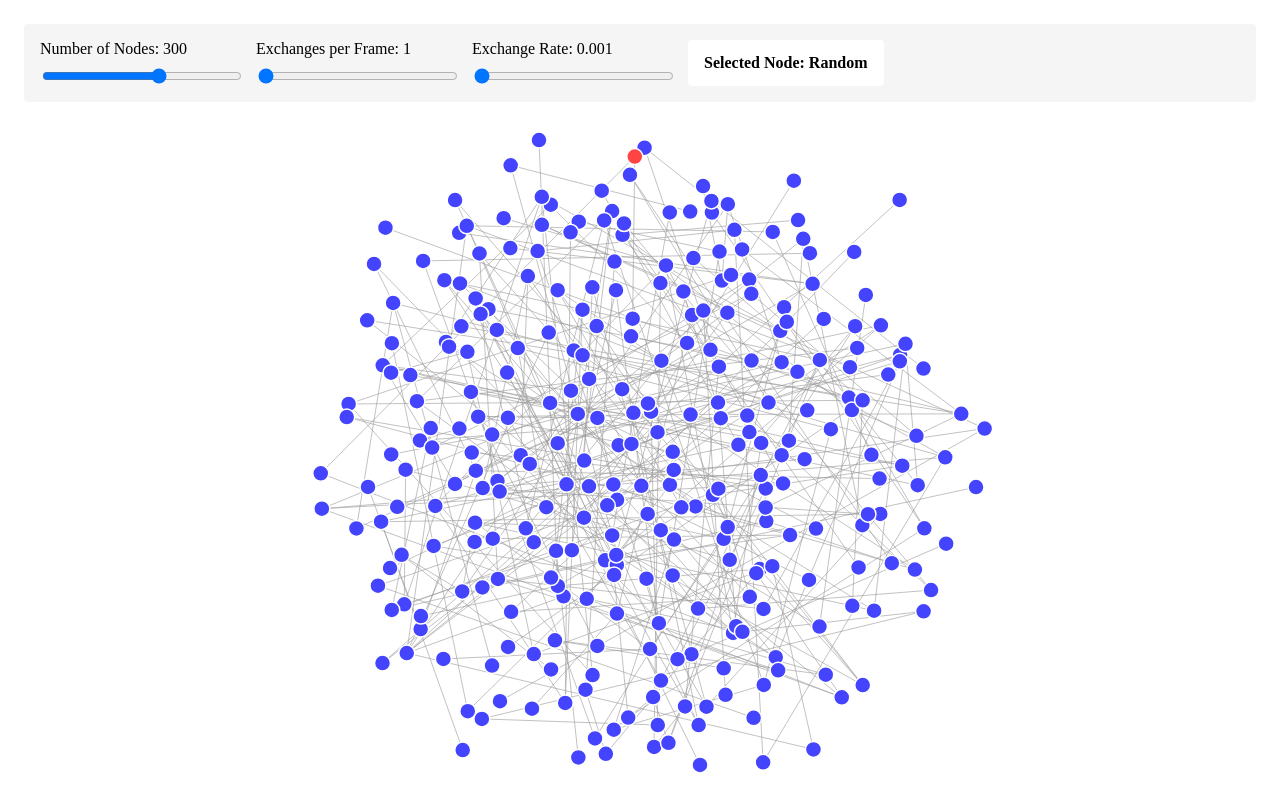
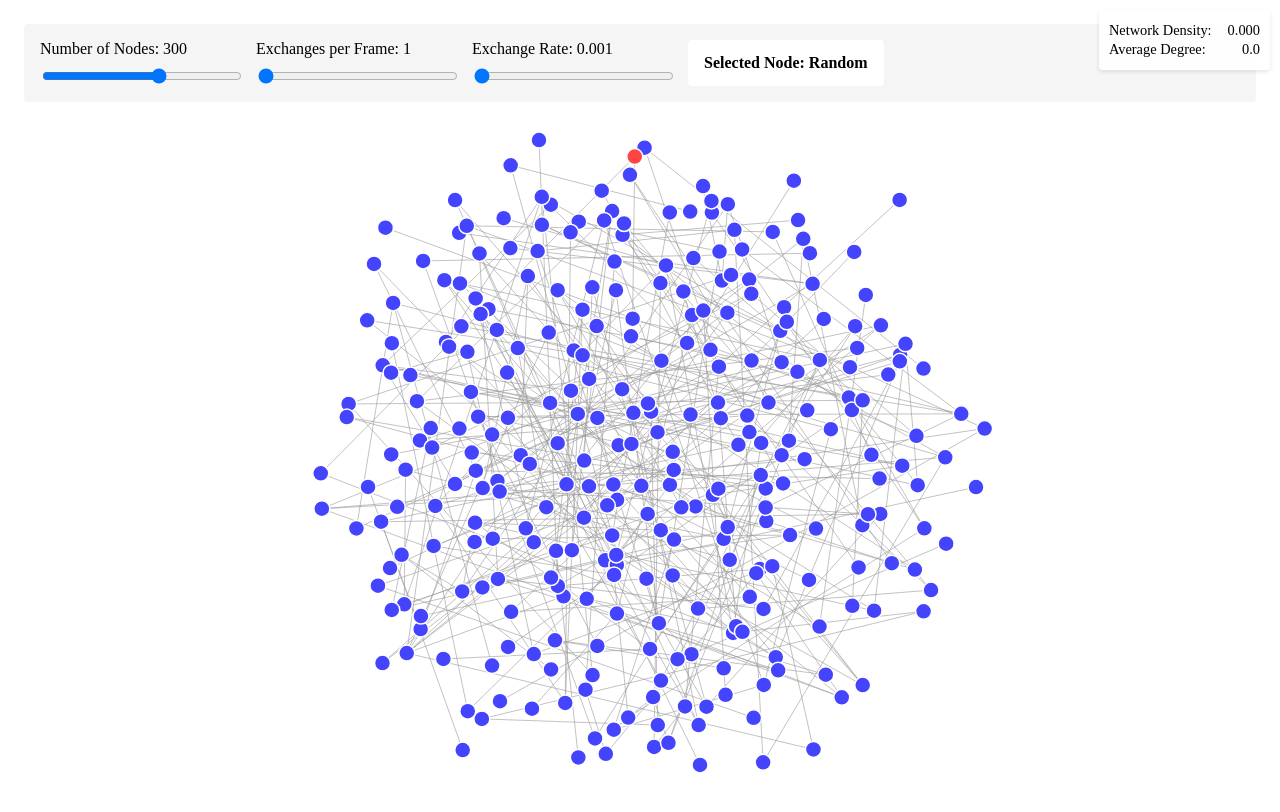
Before and after one commit to tsereda/VectorConsensusVisualization, a SvelteKit app: page / in a window 1280 px wide. Shown: the top 812 px of the page. Built offline with nearby package versions, Linux system fonts and the light colour scheme.

Commit message:
network density and average degree

```diff
--- a/src/lib/components/ForceGraph.svelte
+++ b/src/lib/components/ForceGraph.svelte
@@ -39,6 +39,23 @@
     let animationFrame: number;
     let neighbors: Map<string, Node[]>;
 
+    // Add density metrics tracking
+    export let networkDensity = 0;
+    export let avgDegree = 0;
+
+    function calculateDensityMetrics(nodes: Node[], links: Link[]) {
+        // Network density = actual edges / possible edges
+        // For undirected graph: possible edges = n(n-1)/2
+        const n = nodes.length;
+        const possibleEdges = (n * (n - 1)) / 2;
+        networkDensity = links.length / possibleEdges;
+
+        // Average degree = 2 * edges / nodes
+        avgDegree = (2 * links.length) / n;
+
+        return { networkDensity, avgDegree };
+    }
+
     function createGraph(data: GraphData) {
         // Clear existing graph
         d3.select(svgElement).selectAll("*").remove();
@@ -53,6 +70,8 @@
         // Build neighbors map
         neighbors = new Map<string, Node[]>();
         nodes.forEach(node => neighbors.set(node.id, []));
+
+        calculateDensityMetrics(nodes, links);
 
         links.forEach(link => {
             const sourceId = typeof link.source === 'string' ? link.source : link.source.id;
--- a/src/routes/+page.svelte
+++ b/src/routes/+page.svelte
@@ -7,6 +7,9 @@
     let numExchanges = 1;
     let mixRatio = 0.001;
     let selectedNodeId: string | null = null;
+
+    let networkDensity = 0;
+    let avgDegree = 0;
 
     function generateGraph(count: number) {
         const pssNodes = new Map<string, PeerSamplingService>();
@@ -175,12 +178,42 @@
             {numExchanges}
             {mixRatio}
             {selectedNodeId}
+            bind:networkDensity
+            bind:avgDegree
             on:nodeSelect={handleNodeSelect}
         />
+    </div>
+
+    <div class="stats-overlay">
+        <div class="stat">
+            <span>Network Density:</span>
+            <span>{networkDensity.toFixed(3)}</span>
+        </div>
+        <div class="stat">
+            <span>Average Degree:</span>
+            <span>{avgDegree.toFixed(1)}</span>
+        </div>
     </div>
 </div>
 
 <style>
+    .stats-overlay {
+        position: absolute;
+        top: 10px;
+        right: 10px;
+        background: rgba(255, 255, 255, 0.9);
+        padding: 10px;
+        border-radius: 4px;
+        box-shadow: 0 2px 4px rgba(0,0,0,0.1);
+    }
+
+    .stat {
+        display: flex;
+        justify-content: space-between;
+        gap: 1rem;
+        font-size: 0.9rem;
+        margin: 2px 0;
+    }
     .container {
         display: flex;
         flex-direction: column;
```
